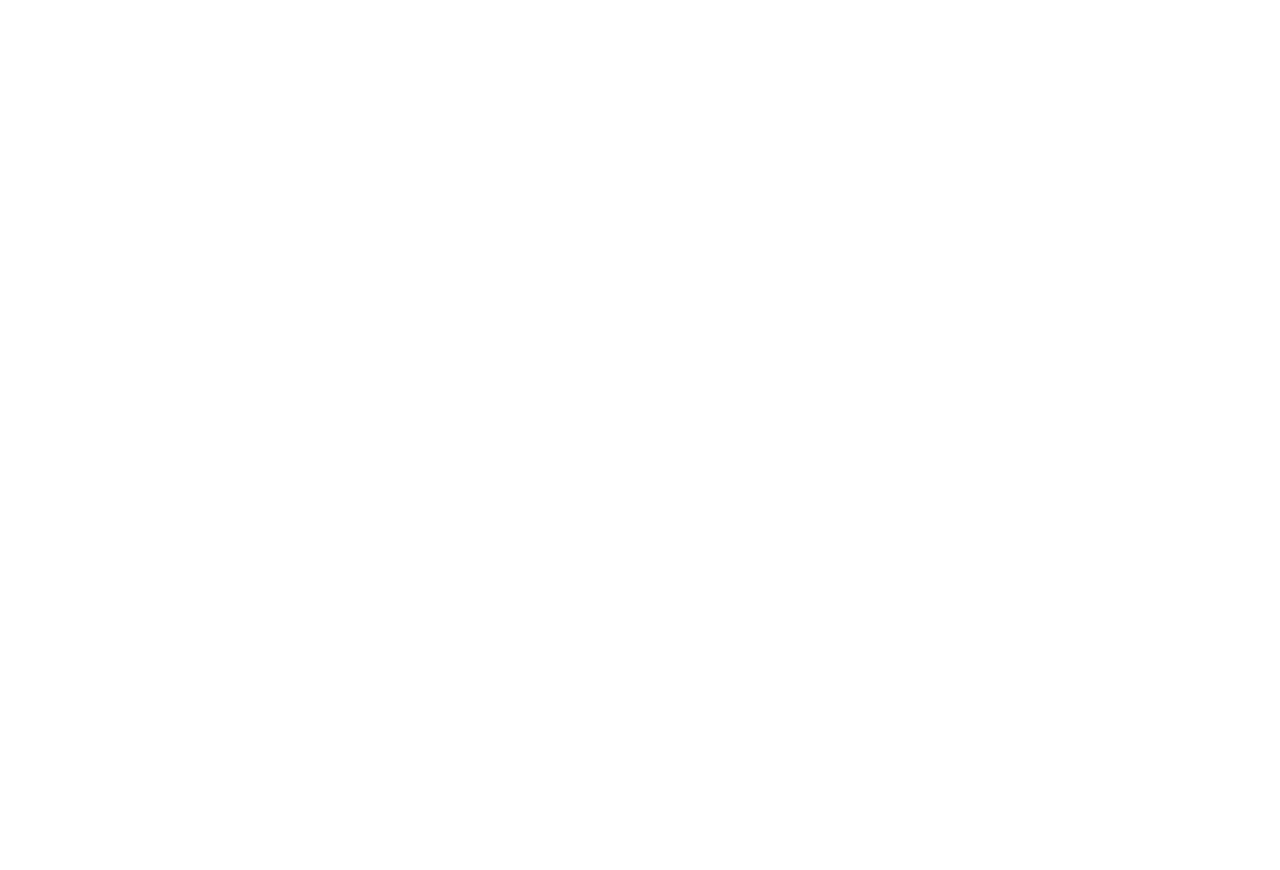
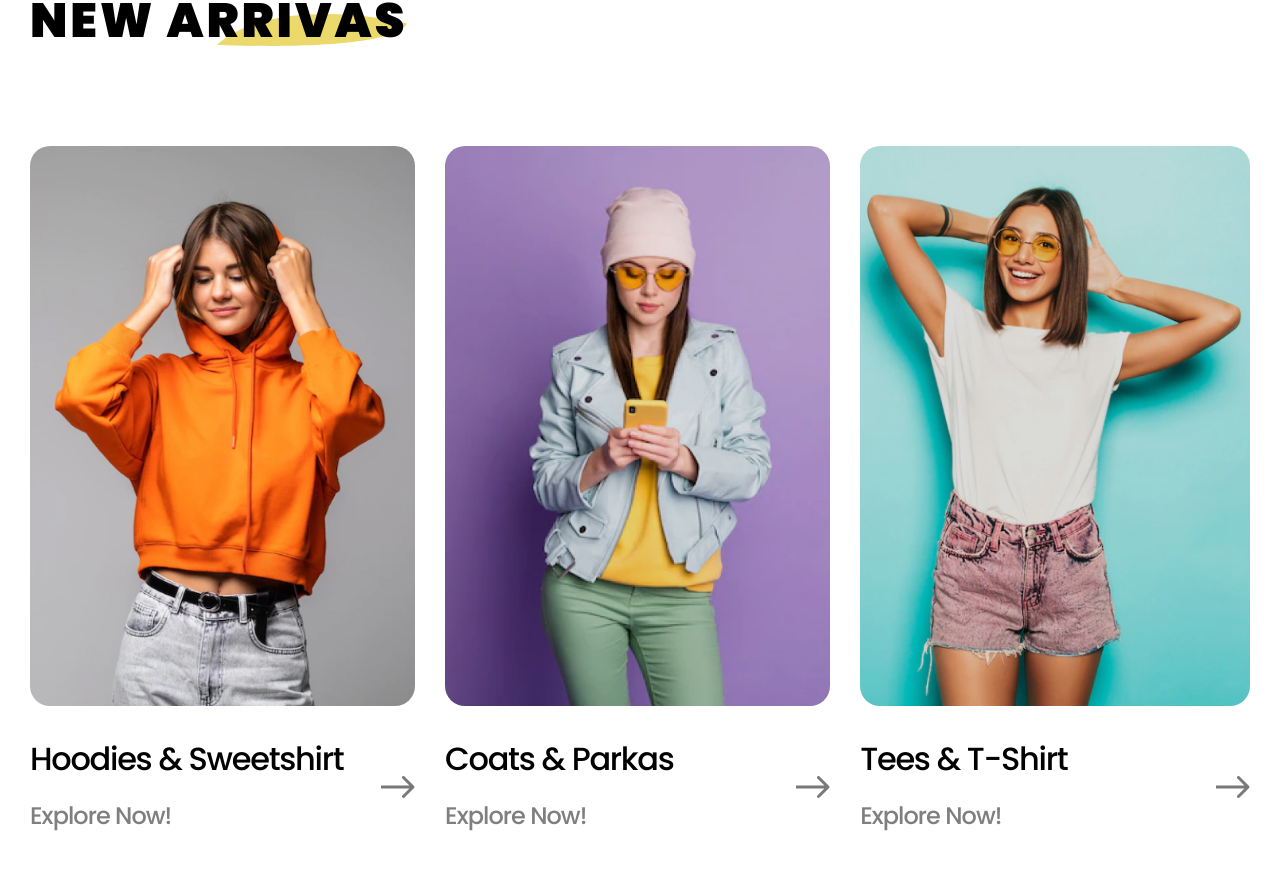
Before and after one commit to Rzaev125/Fashion, a React (Vite) app: page / in a window 1280 px wide. Shown: the part 1306-2176 px from the top of the page. Before the commit the page ends 1182 px from the top, so only its background shows below. Built offline with nearby package versions, Linux system fonts and the light colour scheme.

Commit message:
add_arrivals

```diff
--- a/src/App.css
+++ b/src/App.css
@@ -1,6 +1,7 @@
 :root {
   --textColor: #000;
   --yellow: #EBD96B;
+  --gray: #7f7f7f;
 }
 
 body {
@@ -13,3 +14,24 @@
   margin: 0 auto;
   padding: 0 30px;
 }
+
+.title-2 {
+  display: inline-block;
+  position: relative;
+  font-weight: 900;
+  font-size: 48px;
+  line-height: 1.04;
+  letter-spacing: 0.06em;
+}
+
+.title-2::after {
+  z-index: -1;
+  content: "";
+  position: absolute;
+  right: 0;
+  bottom: 0;
+  width: 190px;
+  height: 32px;
+  background-image: url('./assets/icons/decor-yellow.svg');
+  background-repeat: no-repeat;
+}
--- a/src/App.jsx
+++ b/src/App.jsx
@@ -1,4 +1,5 @@
 import './App.css'
+import Arrivals from './components/arrivals/Arrivals'
 import Brands from './components/brands/Brands'
 import Header from './components/header/Header'
 import Promo from './components/promo/Promo'
@@ -9,6 +10,7 @@
       <Header />
       <Promo />
       <Brands />
+      <Arrivals />
     </>
   )
 }
--- a/src/components/arrivals/Arrivals.css
+++ b/src/components/arrivals/Arrivals.css
@@ -0,0 +1,13 @@
+.arrivals {
+    padding: 120px 0 143px 0;
+}
+
+.arrivals_header {
+    margin-bottom: 100px;
+}
+
+.arrivals_cards {
+    display: flex;
+    justify-content: space-between;
+    column-gap: 30px;
+}
--- a/src/components/arrivals/Arrivals.jsx
+++ b/src/components/arrivals/Arrivals.jsx
@@ -0,0 +1,23 @@
+import Card from '../card/Card';
+import './Arrivals.css'
+
+import cat01Img from './../../assets/categories/cat-01.jpg'
+import cat02Img from './../../assets/categories/cat-02.jpg'
+import cat03Img from './../../assets/categories/cat-03.jpg'
+
+export default function Arrivals() {
+    return (
+        <section className="arrivals">
+            <div className="container">
+                <div className="arrivals_header">
+                    <h2 className='title-2'>NEW ARRIVAS</h2>
+                </div>
+                <div className="arrivals_cards">
+                    <Card title="Hoodies & Sweetshirt" img={cat01Img} />
+                    <Card title="Coats & Parkas" img={cat02Img} />
+                    <Card title="Tees & T-Shirt" img={cat03Img} />
+                </div>
+            </div>
+        </section>
+    );
+}
--- /dev/null
+++ b/src/components/card/Card.jsx
@@ -0,0 +1,24 @@
+import styles from './Card.module.css'
+import arrowImg from './../../assets/icons/arrow.svg'
+
+export default function Card(props) {
+    return (
+        <div className={styles.card}>
+            <a href='#!' className={styles.card_link}></a>
+            <img className={styles.card_img} src={props.img} alt='CardImage' />
+            <div className={styles.card_body}>
+                <div className={styles.card_text}>
+                    <div className={styles.card_title}>
+                        {props.title}
+                    </div>
+                    <div className={styles.card_muted}>
+                        Explore Now!
+                    </div>
+                </div>
+                <div className={styles.card_icon}>
+                    <img src={arrowImg} alt='Arrow' />
+                </div>
+            </div>
+        </div>
+    );
+}
--- /dev/null
+++ b/src/components/card/Card.module.css
@@ -0,0 +1,80 @@
+.card {
+    position: relative;
+}
+
+.card:hover .card_img {
+    animation: opacity 1.5s infinite;
+}
+
+.card:hover .card_icon {
+    animation: slide 1.5s infinite;
+}
+
+@keyframes opacity {
+    0% {
+        opacity: 1;
+    }
+
+    50% {
+        opacity: 0.8;
+    }
+
+    100% {
+        opacity: 1;
+    }
+}
+
+@keyframes slide {
+    0% {
+        left: 0;
+    }
+
+    50% {
+        left: -20px;
+    }
+
+    100% {
+        left: 0;
+    }
+}
+
+.card_link {
+    position: absolute;
+    z-index: 1;
+    left: 0px;
+    top: 0px;
+    width: 100%;
+    height: 100%;
+}
+
+.card_img {
+    margin-bottom: 28px;
+    border-radius: 20px;
+}
+
+.card_body {
+    display: flex;
+    justify-content: space-between;
+    column-gap: 10px;
+    align-items: center;
+}
+
+.card_title {
+    margin-bottom: 7px;
+    font-weight: 500;
+    font-size: 32px;
+    line-height: 1.56;
+    letter-spacing: -0.04em;
+}
+
+.card_muted {
+    font-weight: 500;
+    font-size: 24px;
+    line-height: 2.08;
+    letter-spacing: -0.04em;
+    color: var(--gray);
+}
+
+.card_icon {
+    position: relative;
+}
```
